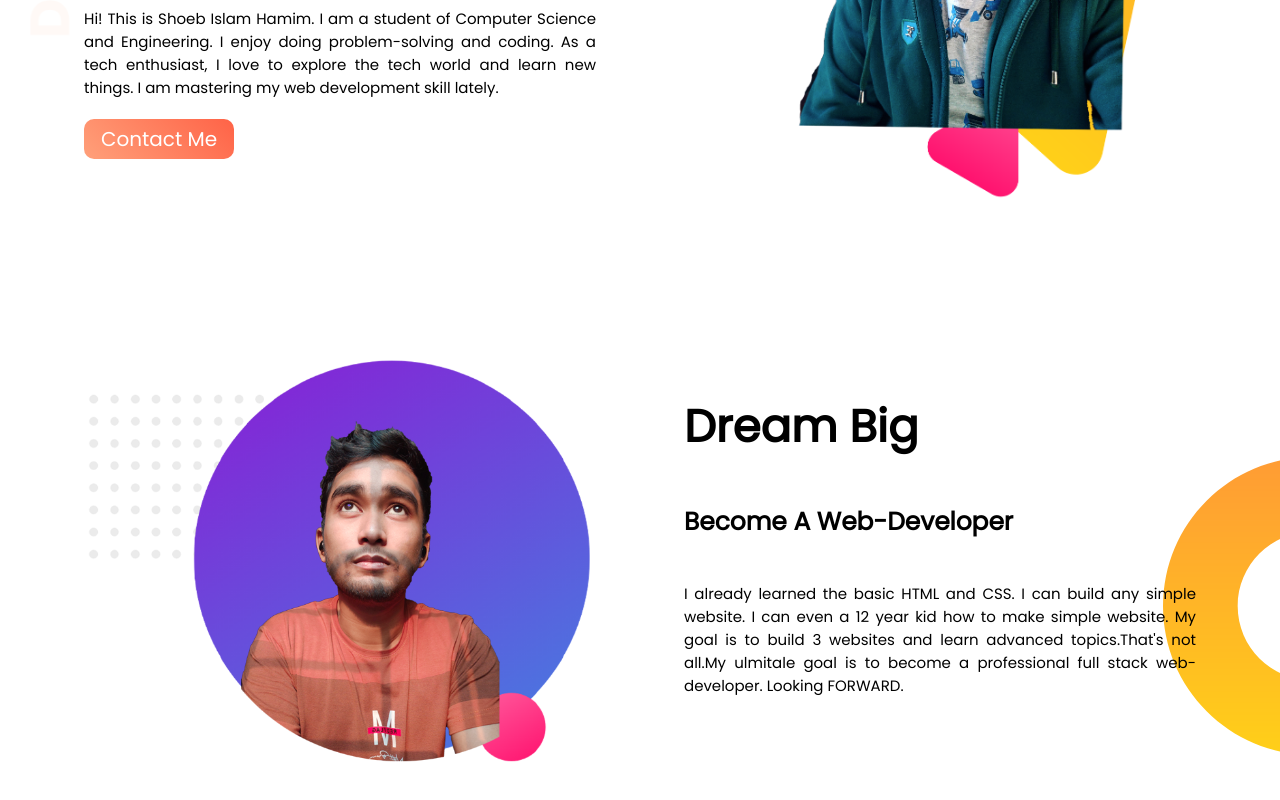
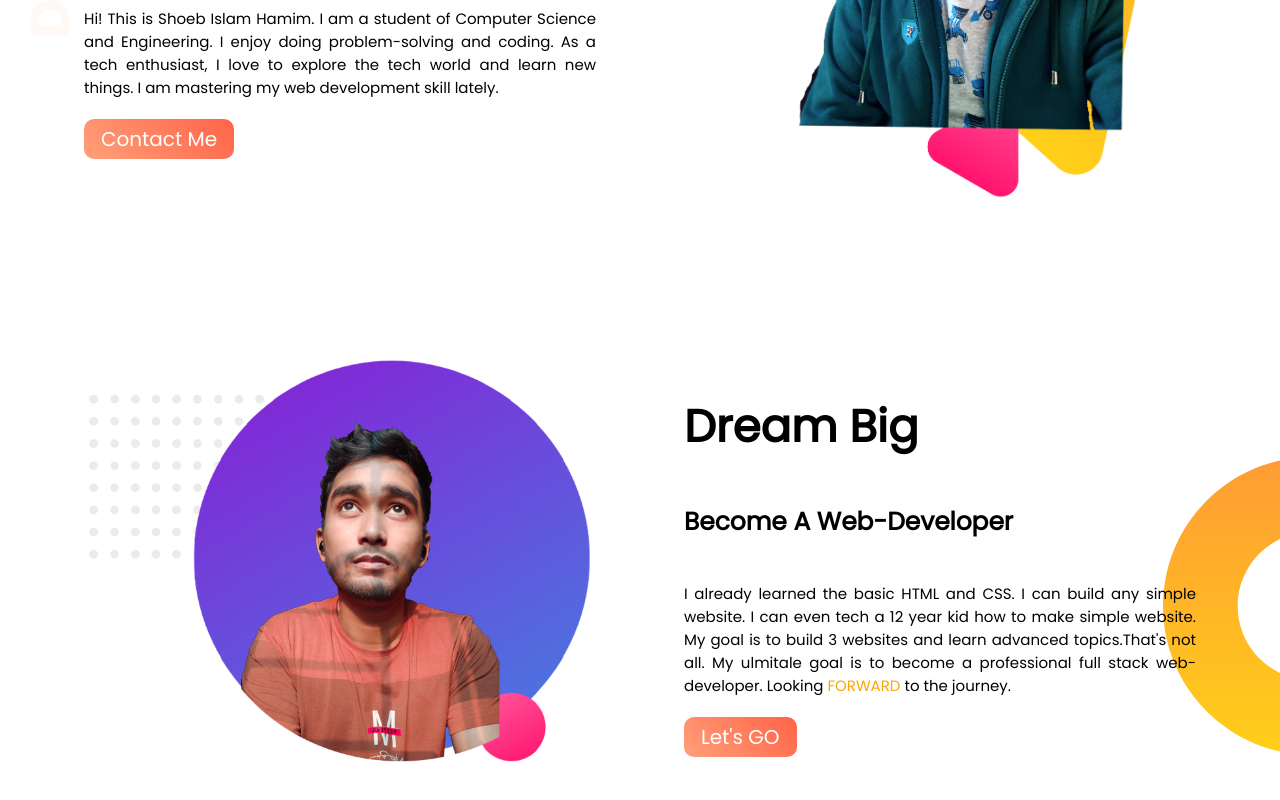
Before and after one commit to hamim2017/Portfolio, a plain HTML site: page index.html in a window 1280 px wide. Shown: the part 324-1124 px from the top of the page. Drawn offline with Linux system fonts and the light colour scheme.

Commit message:
look forward

```diff
--- a/index.html
+++ b/index.html
@@ -26,8 +26,9 @@
         <div class="another-half">
             <h1>Dream Big</h1>
             <h5>Become A Web-Developer</h5>
-            <p>I already learned the basic HTML and CSS. I can build any simple website. I can even a 12 year kid how to make simple website. My goal is to build 3 websites and learn advanced topics.That's not all.My ulmitale goal is to become a professional full stack web-developer. Looking FORWARD.
+            <p>I already learned the basic HTML and CSS. I can build any simple website. I can even tech a 12 year kid how to make simple website. My goal is to build 3 websites and learn advanced topics.That's not all. My ulmitale goal is to become a professional full stack web-developer. Looking <span class="name"> FORWARD</span> to the journey.
             </p>
+            <a class="anchor-button" target="_blank" href="https://www.facebook.com/profile.php?id=100004988056374">Let's GO</a>
         </div>
         <div class="another-half">
             <img src="profile2.png" alt="">
```
